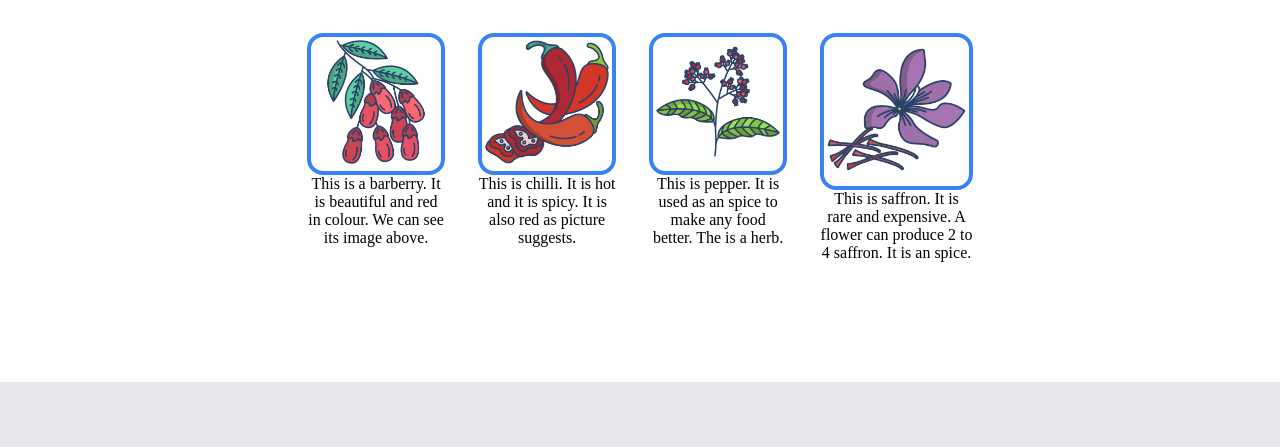
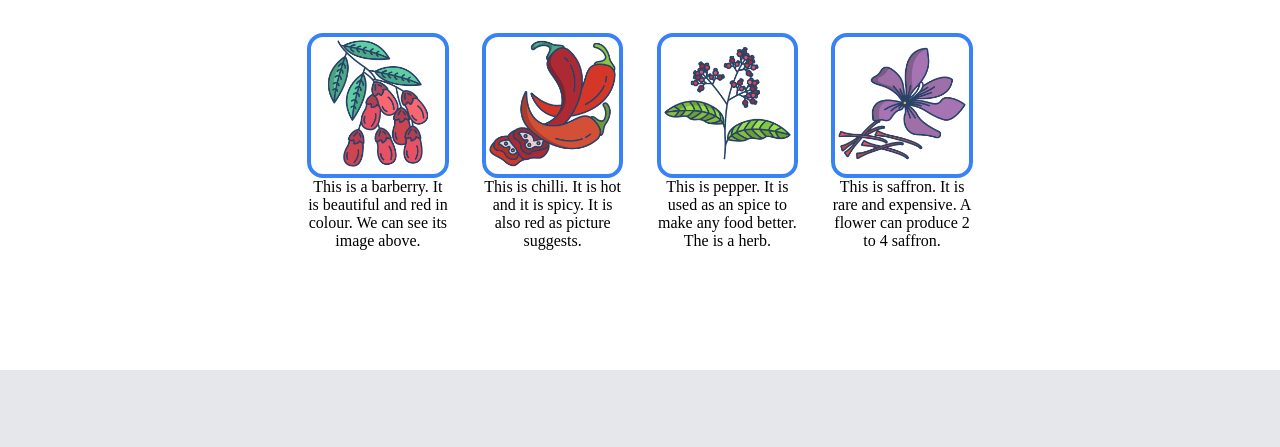
Before and after one commit to r-mecad/landing-page, a plain HTML site: page index.html in a window 1280 px wide. Shown: the part 593-1040 px from the top of the page. Drawn offline with Linux system fonts and the light colour scheme.

Commit message:
minor changes for flexibility

```diff
--- a/index.html
+++ b/index.html
@@ -54,7 +54,7 @@
             </div>
             <div class="box-4">
                 <div class="infoimg"><img src="images/saffron.png" alt="saffron"></div>
-                <p class=boxtext>This is saffron. It is rare and expensive. A flower can produce 2 to 4 saffron. It is an spice.</p>
+                <p class=boxtext>This is saffron. It is rare and expensive. A flower can produce 2 to 4 saffron.</p>
             </div>
         </div>
     </div>
--- a/style.css
+++ b/style.css
@@ -110,13 +110,11 @@
 .infoimg{
     border: 4px solid #3882F6;
     width: 100%;
-    aspect-ratio: 1 / 1;
     border-radius: 16px;
 }
 
 .infoimg img{
     width: 100%;
-    height: auto;
 }
 
 [class^="box-"]{
@@ -202,7 +200,3 @@
     padding: 20px;
     justify-content: center;
 }
-
-.foottext{
-
-}
```
